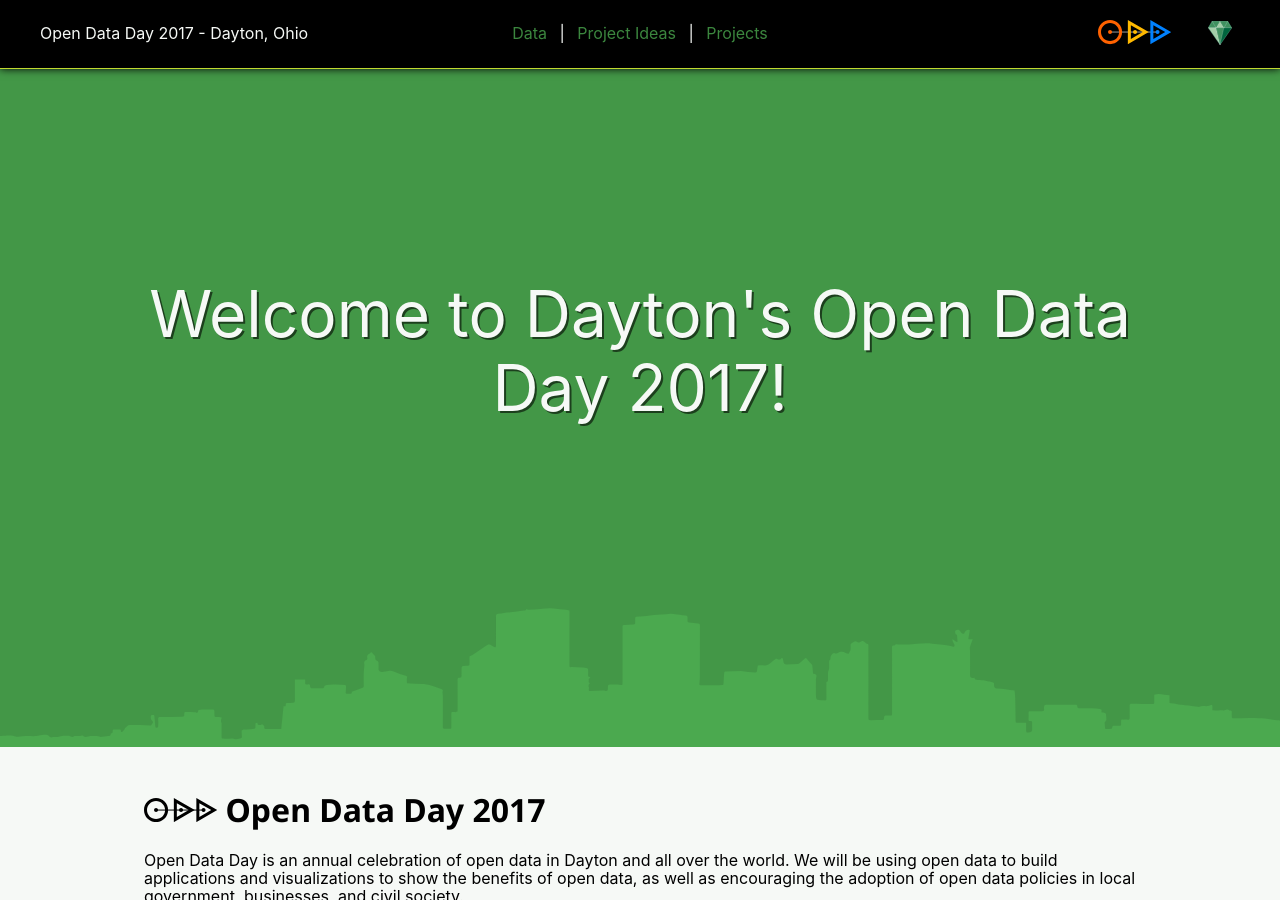
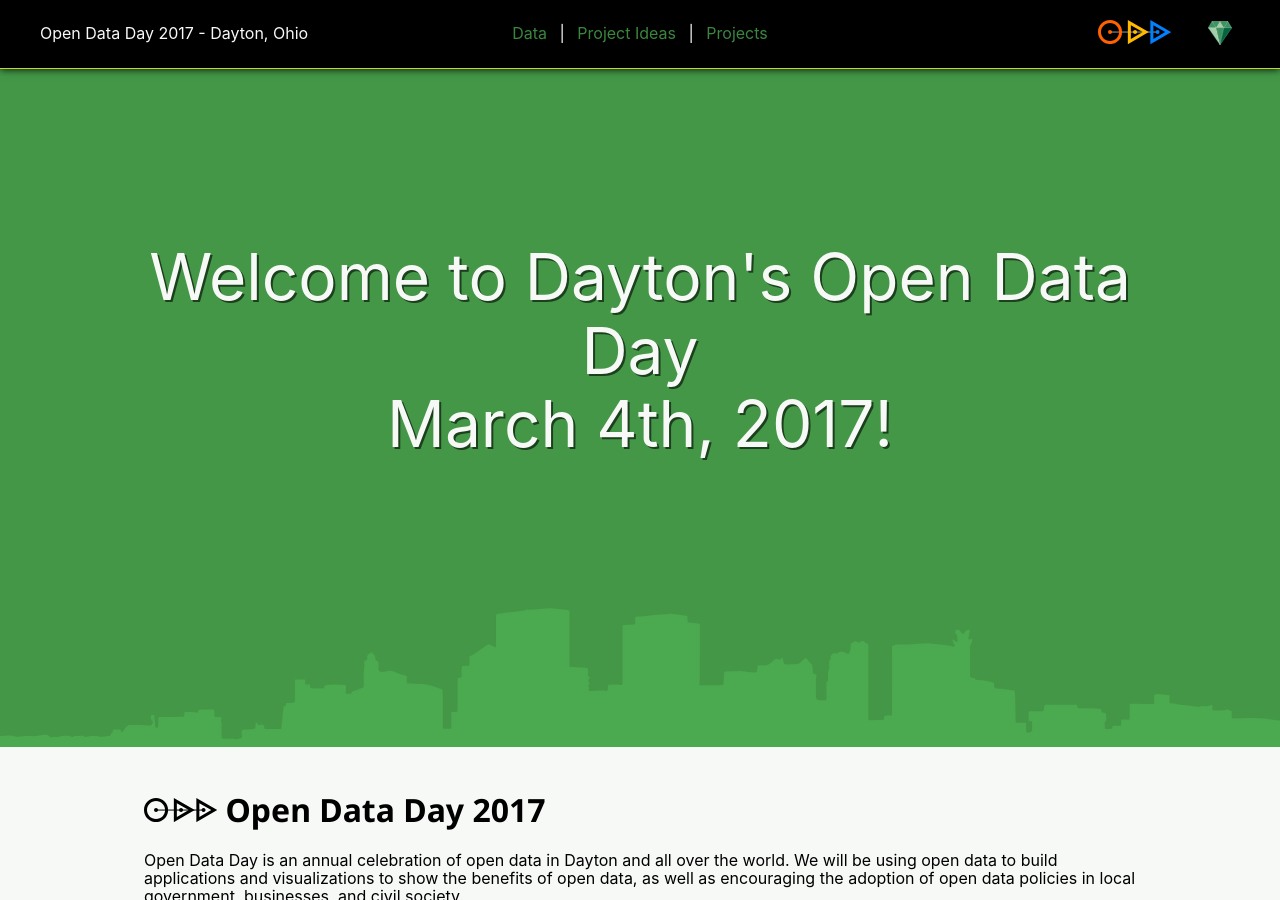
Before and after one commit to codefordayton/opendataday2017, a Jekyll site: the page built from docs/index.md, in a window 1280 px wide and 900 px high. Built offline with Jekyll 4.4.1, drawn with Linux system fonts in a browser that asks for light colours; nearby versions of some CDN libraries.

Commit message:
add date to header

```diff
--- a/docs/_includes/header.html
+++ b/docs/_includes/header.html
@@ -1,3 +1,4 @@
 <section class="header">
-    Welcome to Dayton's Open Data Day 2017!
+    Welcome to Dayton's Open Data Day <br />
+    March 4th, 2017!
 </section>
```
